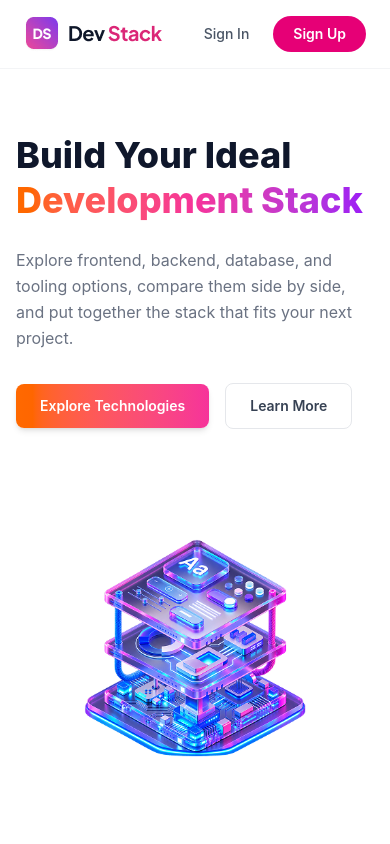
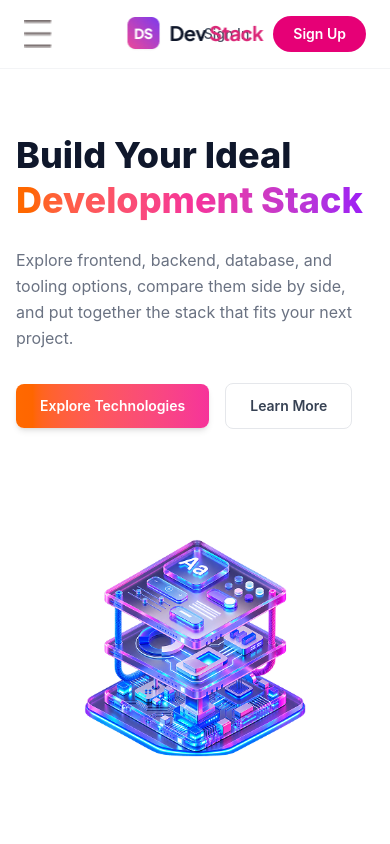
Before and after one commit to Pollab-Das/B14-A5-Dev-Stack, a React (Vite) app: page / in a window 390 px wide. Shown: the top 844 px of the page. Built offline with nearby package versions, Linux system fonts and the light colour scheme.

Commit message:
humgers add left side e dike

```diff
--- a/src/components/Navbar.tsx
+++ b/src/components/Navbar.tsx
@@ -1,17 +1,30 @@
+import { useState } from "react";
 import logo from "../assets/logo.png";
+import hamburger from "../assets/hamburger.png";
 
 const navLinks = ["Home", "Technologies", "Projects", "About", "Contact"];
 
 const Navbar = () => {
+  const [isMobileMenuOpen, setIsMobileMenuOpen] = useState(false);
+
   return (
     <nav className="sticky top-0 z-50 border-b border-gray-100 bg-white/95 backdrop-blur-sm">
-      <div className="mx-auto flex max-w-7xl items-center justify-between px-6 py-4">
-        {/* Logo */}
-        <div className="flex items-center gap-2">
+      <div className="relative mx-auto flex max-w-7xl items-center justify-between px-6 py-4">
+        {/* Hamburger Menu — শুধু মোবাইলে দেখা যাবে (বাম দিকে) */}
+        <button
+          className="flex md:hidden"
+          onClick={() => setIsMobileMenuOpen(!isMobileMenuOpen)}
+          aria-label="Toggle menu"
+        >
+          <img src={hamburger} alt="Menu" className="h-7 w-7" />
+        </button>
+
+        {/* Logo — ডেস্কটপে বামে, মোবাইলে সেন্টারে */}
+        <div className="absolute left-1/2 -translate-x-1/2 md:static md:left-auto md:translate-x-0">
           <img src={logo} alt="DevStack Logo" className="h-9" />
         </div>
 
-        {/* Nav Links */}
+        {/* Nav Links — শুধু ডেস্কটপে দেখা যাবে */}
         <ul className="hidden items-center gap-8 md:flex">
           {navLinks.map((link) => (
             <li key={link}>
@@ -39,6 +52,28 @@ const Navbar = () => {
           </button>
         </div>
       </div>
+
+      {/* Mobile Menu Dropdown */}
+      {isMobileMenuOpen && (
+        <div className="border-t border-gray-100 bg-white px-6 py-4 md:hidden">
+          <ul className="flex flex-col gap-4">
+            {navLinks.map((link) => (
+              <li key={link}>
+                <a
+                  href="#"
+                  className={`text-sm font-medium transition-colors ${
+                    link === "Home"
+                      ? "text-pink-600"
+                      : "text-gray-500 hover:text-pink-600"
+                  }`}
+                >
+                  {link}
+                </a>
+              </li>
+            ))}
+          </ul>
+        </div>
+      )}
     </nav>
   );
 };
```
Also changed, not shown: src/assets/hamburger.png (added).
